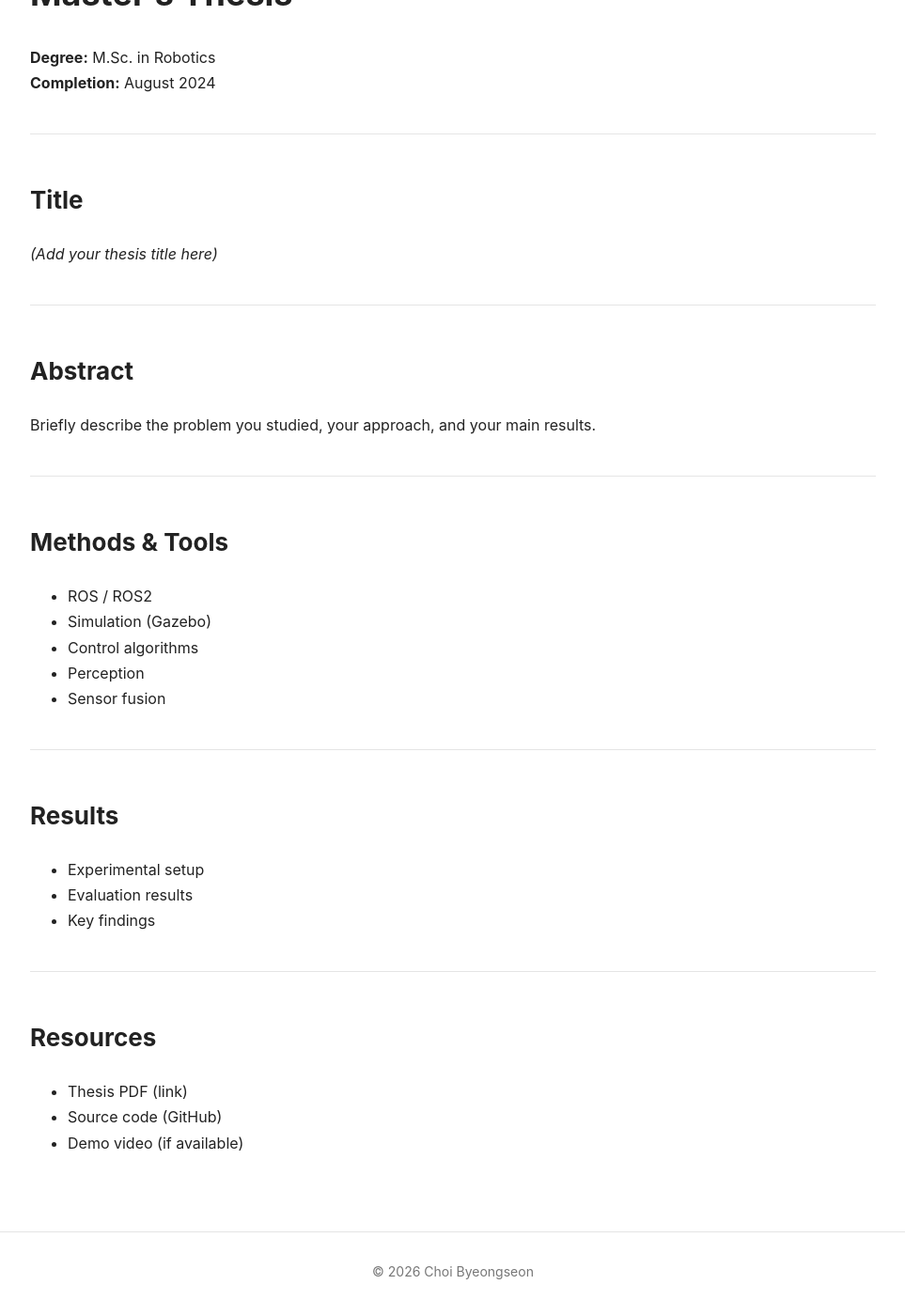
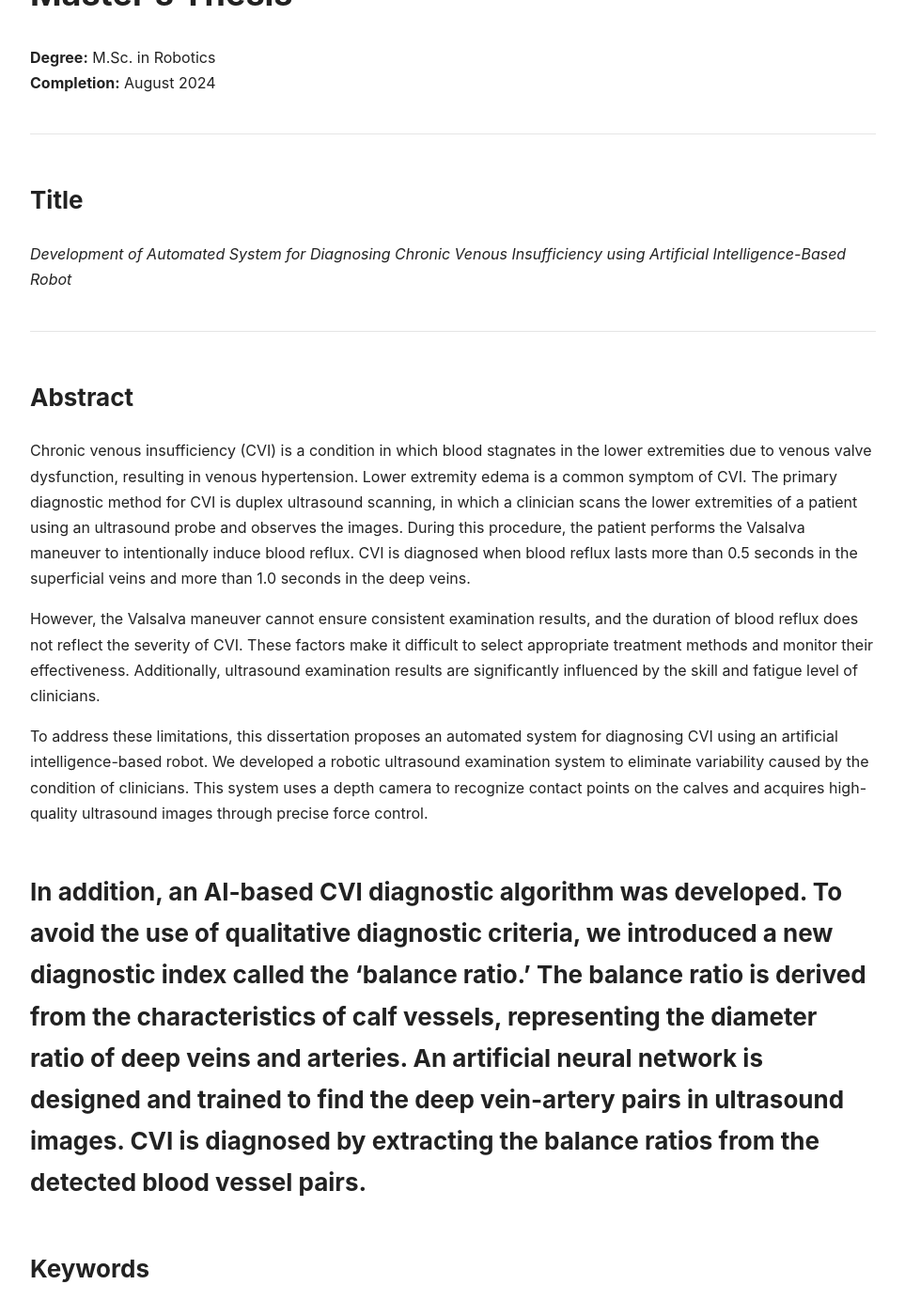
Before and after one commit to SUN1031/SUN1031.github.io, a Jekyll site: the page built from thesis.md, in a window 1280 px wide and 1400 px high, scrolled down 213 px. Shown: the whole window at 94% size, without its empty margins (158-1121 px from the left). Built offline with Jekyll 4.4.1, drawn with Linux system fonts in a browser that asks for light colours; some of the changed text lies outside the part shown.

Commit message:
Revise thesis title, abstract, keywords, and resources
Updated the thesis document with a specific title and detailed abstract about an automated system for diagnosing Chronic Venous Insufficiency using AI. Added keywords and updated resource links.

```diff
--- a/thesis.md
+++ b/thesis.md
@@ -11,12 +11,22 @@ title: Master's Thesis
 ---
 
 ## Title
-*(Add your thesis title here)*
+*Development of Automated System for Diagnosing Chronic Venous Insufficiency using Artificial Intelligence-Based Robot*
 
 ---
 
 ## Abstract
-Briefly describe the problem you studied, your approach, and your main results.
+Chronic venous insufficiency (CVI) is a condition in which blood stagnates in the lower extremities due to venous valve dysfunction, resulting in venous hypertension. Lower extremity edema is a common symptom of CVI. The primary diagnostic method for CVI is duplex ultrasound scanning, in which a clinician scans the lower extremities of a patient using an ultrasound probe and observes the images. During this procedure, the patient performs the Valsalva maneuver to intentionally induce blood reflux. CVI is diagnosed when blood reflux lasts more than 0.5 seconds in the superficial veins and more than 1.0 seconds in the deep veins.
+
+However, the Valsalva maneuver cannot ensure consistent examination results, and the duration of blood reflux does not reflect the severity of CVI. These factors make it difficult to select appropriate treatment methods and monitor their effectiveness. Additionally, ultrasound examination results are significantly influenced by the skill and fatigue level of clinicians.
+
+To address these limitations, this dissertation proposes an automated system for diagnosing CVI using an artificial intelligence-based robot. We developed a robotic ultrasound examination system to eliminate variability caused by the condition of clinicians. This system uses a depth camera to recognize contact points on the calves and acquires high-quality ultrasound images through precise force control.
+
+In addition, an AI-based CVI diagnostic algorithm was developed. To avoid the use of qualitative diagnostic criteria, we introduced a new diagnostic index called the 'balance ratio.' The balance ratio is derived from the characteristics of calf vessels, representing the diameter ratio of deep veins and arteries. An artificial neural network is designed and trained to find the deep vein-artery pairs in ultrasound images. CVI is diagnosed by extracting the balance ratios from the detected blood vessel pairs.
+---
+
+## Keywords
+Chronic Venous Insufficiency · Diagnostic Robotics · Artificial Intelligence · Mathematical Modelling · Automation System
 
 ---
 
@@ -37,6 +47,6 @@ Briefly describe the problem you studied, your approach, and your main results.
 ---
 
 ## Resources
-- Thesis PDF (link)
-- Source code (GitHub)
+- [Official thesis page](https://www.riss.kr/search/detail/DetailView.do?p_mat_type=be54d9b8bc7cdb09&control_no=80a57115cf332585ffe0bdc3ef48d419&keyword=%EC%9D%B8%EA%B3%B5%EC%A7%80%EB%8A%A5%20%EB%A1%9C%EB%B4%87%20%EA%B8%B0%EB%B0%98%20%EB%A7%8C%EC%84%B1%EC%A0%95%EB%A7%A5%EB%B6%80%EC%A0%84%20%EC%A7%84%EB%8B%A8%20%EC%9E%90%EB%8F%99%ED%99%94%20%EC%8B%9C%EC%8A%A4%ED%85%9C%20%EA%B0%9C%EB%B0%9C)
+- [Source code](https://github.com/SUN1031/thesis-repo)
 - Demo video (if available)
```
